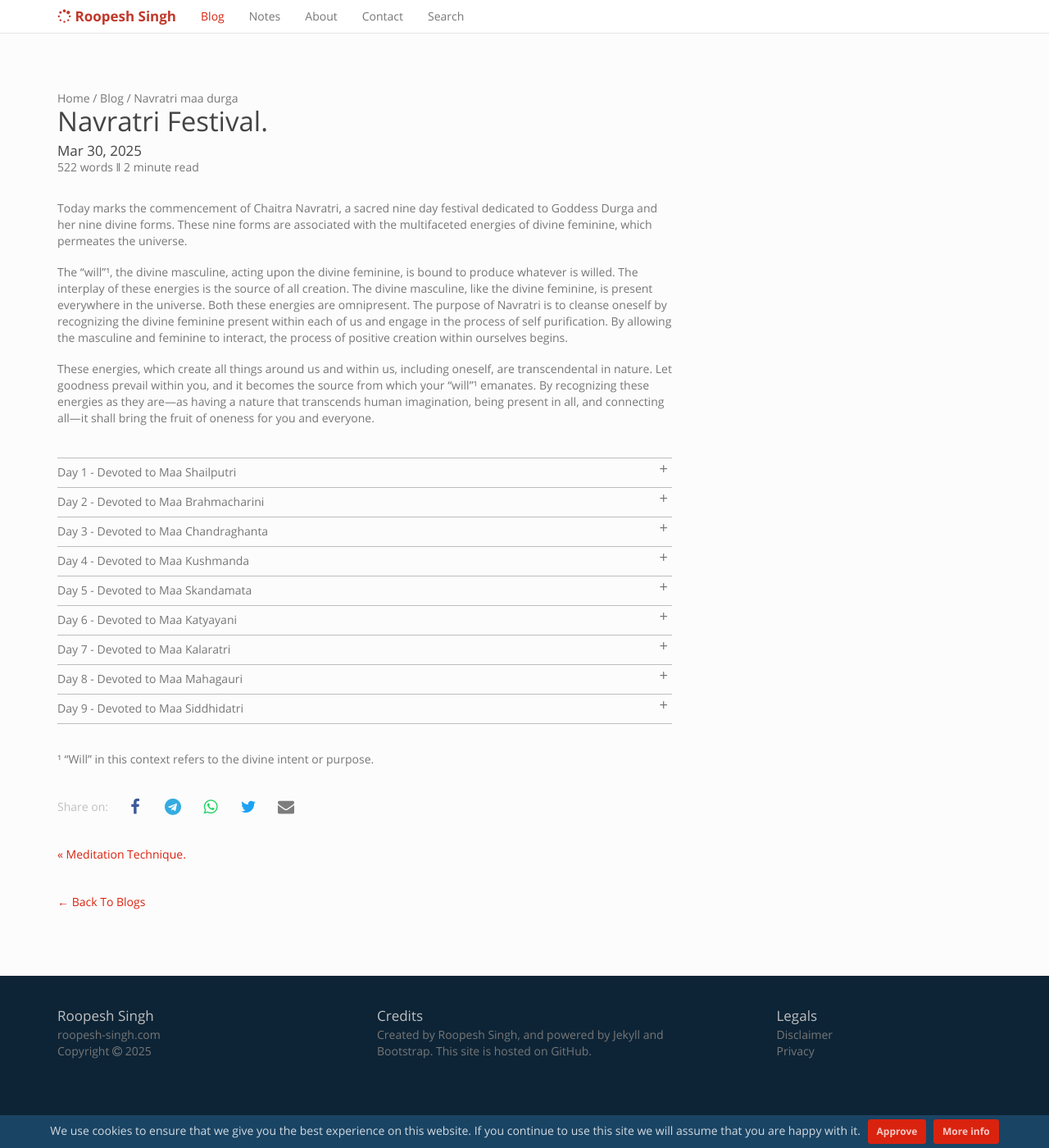
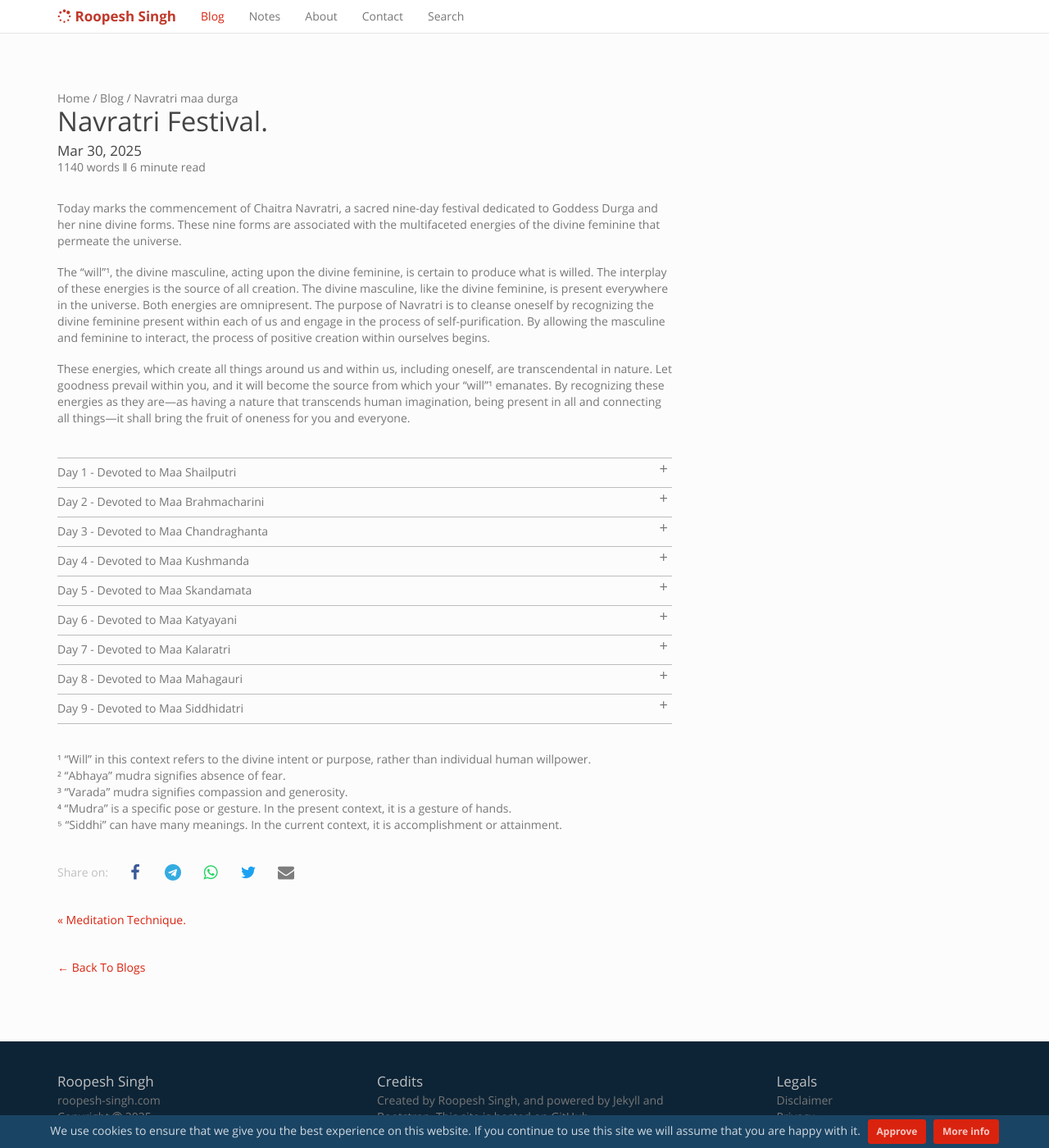
Before and after one commit to ghmicasa/ghmicasa, a Jekyll site: the page built from _posts/2025-03-30-Navratri Maa Durga.md, in a window 1280 px wide and 1400 px high. Shown: the whole window at 82% size. Built offline with Jekyll 4.4.1, drawn with Linux system fonts in a browser that asks for light colours; some of the changed lines change nothing that is shown.

Commit message:
Post: Navratri

```diff
--- a/_posts/2025-03-30-Navratri Maa Durga.md
+++ b/_posts/2025-03-30-Navratri Maa Durga.md
@@ -2,30 +2,34 @@
 title: Navratri Festival.
 accordion:
   - title: Day 1 - Devoted to Maa Shailputri
-    content:  Maa Shailputri is the first form of Goddess Durga and is worshipped on the first day. Her name literally means "daughter of the mountain." Often, the name and the artistic depictions embody the essence associated with these energies. Being a daughter of the mountain, what does it symbolize? <br/>Mountains, metaphorically, can have many meanings in the spiritual realm. They represent aesthetic meanings of stability, such as symmetry, reliability, balance, strength, resilience, endurance, etc. This symbolism, for the disciple, hints towards the idea that is to be observed.
+    content: Maa Shailputri is the first form of Goddess Durga and is worshipped on the first day. Her name literally means "daughter of the mountain." Often, the name and the artistic depictions embody the essence associated with these energies. Being a daughter of the mountain, what does it symbolize?<br/><br/>Mountains, metaphorically, can have many meanings in the spiritual realm. They represent aesthetic meanings of stability, such as symmetry, reliability, balance, strength, resilience, endurance, etc. This symbolism, for the disciple, hints towards the idea that is to be observed.
   - title: Day 2 - Devoted to Maa Brahmacharini
-    content:
+    content: Maa Brahmacharini is the second form of Goddess Durga and is observed on the second day. The name literally means “the one whose conduct is consistent with the idea of Brahman.”<br/><br/>The idea of Brahman, as explained in Adi Shankaracharya's Advaita Vedanta, is the ultimate reality or truth which is indescribable in words, or more precisely, in Shankaracharya’s own words, “Brahman is the ultimate, formless, and attributeless reality.” To observe Brahman, and to distinguish it from Maya, which is generally observed by human senses, is performed on this day. After the first day, where stability and strength are symbolized, on the second day, the disciple is asked to filter out the essential and non-essential elements.
   - title: Day 3 - Devoted to Maa Chandraghanta
-    content:
+    content: Maa Chandraghanta is the third form of Goddess Durga and is observed on the third day. The name literally translates to Chandra (Moon) and Ghanta (Bell). In the artistic depictions, she is depicted as a Goddess with a third eye.<br/><br/>The moon has always been associated with the inner world in the spiritual and esoteric world, and the bell is used to invoke the deities. Here, on the third day, the disciple is asked to invoke the inner world.
   - title: Day 4 - Devoted to Maa Kushmanda
-    content:
+    content: The fourth form of Goddess Durga is Maa Kushmanda. Her name translates to “little warmth of cosmic egg.”<br/><br/>On the fourth day, after observing three days, the disciple understands what their higher self is asking of them in their present worldly form. The cosmic egg symbolizes the fruit of the inner world.
   - title: Day 5 - Devoted to Maa Skandamata
-    content:
+    content: Maa Skandamata represents the nurturing aspect of the divine mother. She is the fifth form of Goddess Durga. Her name translates to “mother of Lord Kartikeya.”<br/><br/>Lord Kartikeya embodies the idea of courage and valor and is depicted as one who rides a peacock, symbolizing the subjugation of pride and ego. Adding another layer of mother over such symbolism is giving much-needed answers to the disciple on the fifth day of Navratri.
   - title: Day 6 - Devoted to Maa Katyayani
-    content:
+    content: The sixth day is devoted to Maa Katyayani. This form of Goddess Durga is associated with the idea of rigorous penance and devotion. In the artistic form, she is displaying Abhaya² and Varada³ Mudras⁴.<br/><br/>The story revolves around Sage Katyayana, who devoted himself to intense worship of Goddess Durga. Goddess Durga, pleased with his devotion, granted the sage his wish and manifested herself as his daughter. The symbolism of intense worship, and energy manifesting as a daughter, indicates the disciple's progress. From stability to understanding, to probing, to the divine egg, to the divine feminine, to divine birth.
   - title: Day 7 - Devoted to Maa Kalaratri
-    content:
+    content: The seventh form of Goddess Durga is Maa Kalaratri, observed on the seventh day. The name translates to “the night of death.” She symbolizes the destruction of ignorance and removal of darkness. Often depicted with flames coming from her nostrils.<br/><br/>From the seventh day onwards, the self and divine energies intertwine, oneness is observed, and the darkest corners are cleansed.
   - title: Day 8 - Devoted to Maa Mahagauri
-    content:
+    content: The eighth day is devoted to Maa Mahagauri, the eighth form of Goddess Durga. The name Mahagauri translates to “supreme white or fair.” She symbolizes purity, serenity, and tranquility.<br/><br/>The disciple is in sync with the energies of the universe and is ready for the interplay of the divine masculine and feminine.
   - title: Day 9 - Devoted to Maa Siddhidatri
-    content:
+    content: On the final day, the ninth day, Goddess Durga's form is Maa Siddhidatri. The name translates to “bestowed with Siddhi⁵.” She symbolizes the attainment of spiritual fulfillment.<br/><br/>The Navratri festival culminates on this day.
 ---
-Today marks the commencement of Chaitra Navratri, a sacred nine day festival dedicated to Goddess Durga and her nine divine forms. These nine forms are associated with the multifaceted energies of divine feminine, which permeates the universe.
+Today marks the commencement of Chaitra Navratri, a sacred nine-day festival dedicated to Goddess Durga and her nine divine forms. These nine forms are associated with the multifaceted energies of the divine feminine that permeate the universe.
 
-The "will"¹, the divine masculine, acting upon the divine feminine, is bound to produce whatever is willed. The interplay of these energies is the source of all creation. The divine masculine, like the divine feminine, is present everywhere in the universe. Both these energies are omnipresent. The purpose of Navratri is to cleanse oneself by recognizing the divine feminine present within each of us and engage in the process of self purification. By allowing the masculine and feminine to interact, the process of positive creation within ourselves begins.
+The "will"¹, the divine masculine, acting upon the divine feminine, is certain to produce what is willed. The interplay of these energies is the source of all creation. The divine masculine, like the divine feminine, is present everywhere in the universe. Both energies are omnipresent. The purpose of Navratri is to cleanse oneself by recognizing the divine feminine present within each of us and engage in the process of self-purification. By allowing the masculine and feminine to interact, the process of positive creation within ourselves begins.
 
-These energies, which create all things around us and within us, including oneself, are transcendental in nature. Let goodness prevail within you, and it becomes the source from which your "will"¹ emanates. By recognizing these energies as they are—as having a nature that transcends human imagination, being present in all, and connecting all—it shall bring the fruit of oneness for you and everyone.
+These energies, which create all things around us and within us, including oneself, are transcendental in nature. Let goodness prevail within you, and it will become the source from which your "will"¹ emanates. By recognizing these energies as they are—as having a nature that transcends human imagination, being present in all and connecting all things—it shall bring the fruit of oneness for you and everyone.
 <br/>
 &nbsp; &nbsp; &nbsp; {% include accordion.html %}
 <br/>
-¹ "Will" in this context refers to the divine intent or purpose.
+¹ "Will" in this context refers to the divine intent or purpose, rather than individual human willpower.<br/>
+² “Abhaya” mudra signifies absence of fear.<br/>
+³ “Varada” mudra signifies compassion and generosity.<br/>
+⁴ “Mudra” is a specific pose or gesture. In the present context, it is a gesture of hands.<br/>
+⁵ “Siddhi” can have many meanings. In the current context, it is accomplishment or attainment.
```
